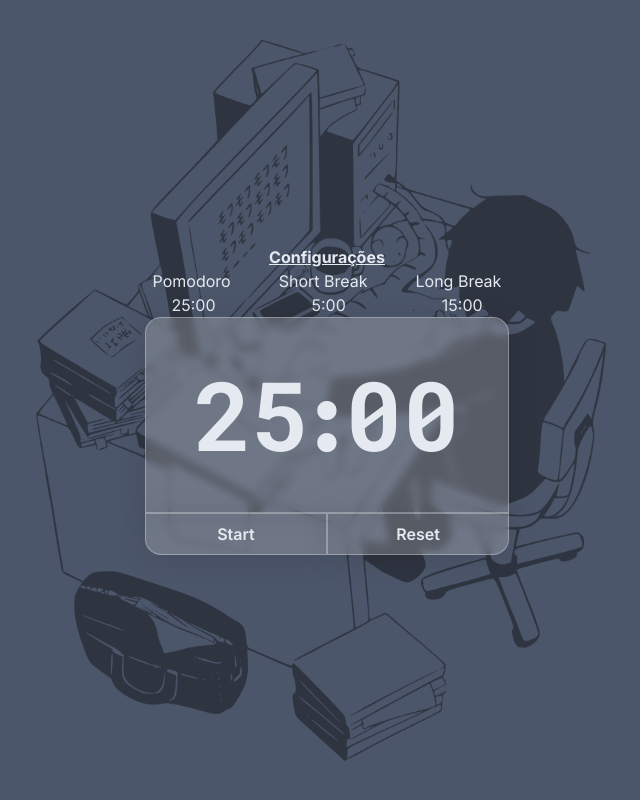
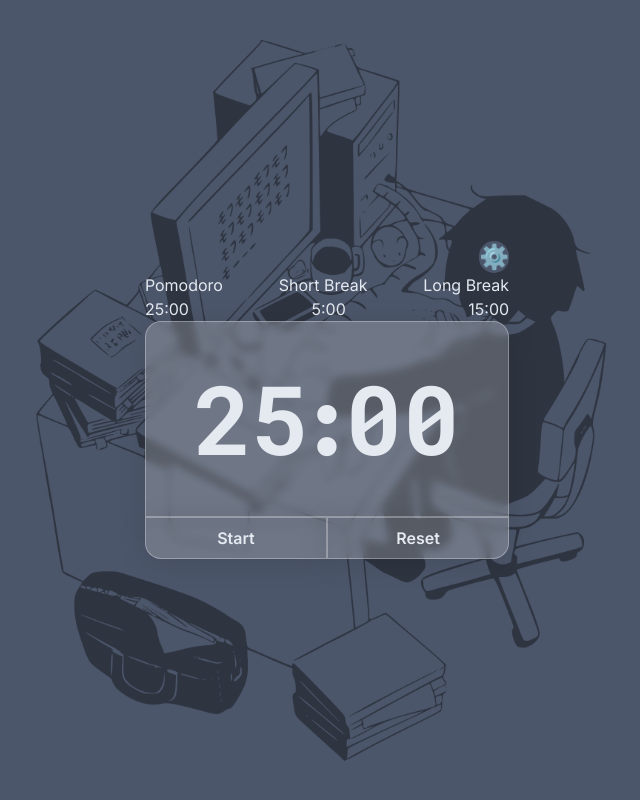
Before and after one commit to gialencar/yapta, a Next.js app: page / in a window 1280 px wide. Shown: the whole page, without its empty margins (313-953 px from the left). Built offline with nearby package versions, Linux system fonts and the light colour scheme.

Commit message:
refactor:  root layout

```diff
--- a/app/layout.tsx
+++ b/app/layout.tsx
@@ -1,22 +1,26 @@
-import './globals.css'
-import type { Metadata } from 'next'
-import { Inter } from 'next/font/google'
+import './globals.css';
+import type { Metadata } from 'next';
+import { Inter } from 'next/font/google';
 
-const inter = Inter({ subsets: ['latin'] })
+const inter = Inter({ subsets: ['latin'] });
 
 export const metadata: Metadata = {
   title: 'YAPTA - Yet Another Pomodoro Timer App',
   description: 'Yet Another Pomodoro Timer App',
-}
+};
 
 export default function RootLayout({
   children,
 }: {
-  children: React.ReactNode
+  children: React.ReactNode;
 }) {
   return (
     <html lang="en">
-      <body className={inter.className}>{children}</body>
+      <body className={inter.className}>
+        <main className="flex flex-col items-center justify-center h-screen bg-nord-bg bg-center bg-cover bg-no-repeat">
+          {children}
+        </main>
+      </body>
     </html>
-  )
+  );
 }
--- a/app/page.tsx
+++ b/app/page.tsx
@@ -1,16 +1,19 @@
 'use client';
 import Link from 'next/link';
-import Settings from './components/Settings';
 import Timer from './components/Timer';
-import { useTimerStore } from './hooks/store';
 
 export default function Home() {
   return (
-    <main className="flex flex-col items-center justify-center h-screen bg-nord-bg bg-center bg-cover bg-no-repeat">
-      <Link href="/settings" className="text-nordWhite underline font-bold">
-        Configurações
-      </Link>
+    <div>
+      <div className="flex justify-end">
+        <Link
+          href="/settings"
+          className="text-2xl bg-nord-bg rounded-full  hover:brightness-110 hover:rotate-12 transition-all"
+        >
+          ⚙️
+        </Link>
+      </div>
       <Timer />
-    </main>
+    </div>
   );
 }
```
